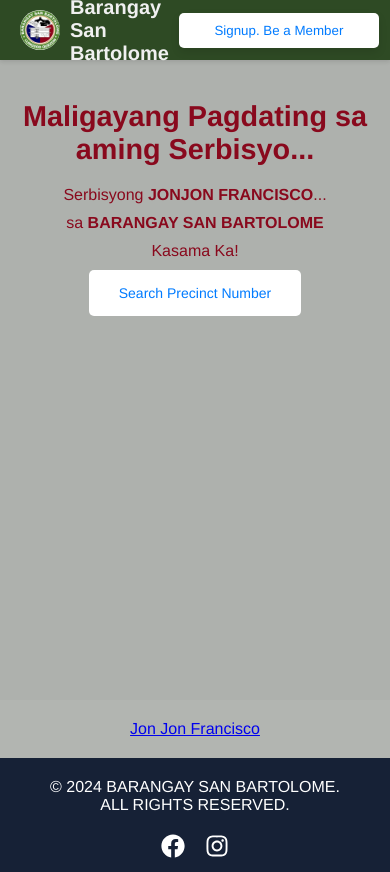
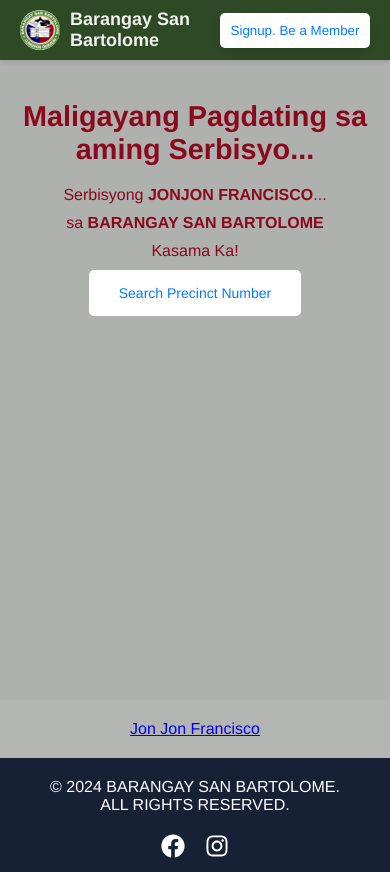
Before and after one commit to jmaesua/react-precinct-number-search, a React (Vite) app: page / in a window 390 px wide. Built offline with nearby package versions, Linux system fonts and the light colour scheme.

Commit message:
Update landingpage css styling

```diff
--- a/src/components/LandingPage.css
+++ b/src/components/LandingPage.css
@@ -45,7 +45,7 @@
 
   .auth-buttons button {
     margin-left: 10px;
-    padding: 10px 20px;
+    padding: 10px 10px;
     background-color: white;
     color: #007bff;
     border: none;
@@ -66,7 +66,7 @@
     background-color: #fff;
     color: #007bff;
     padding: 10px;
-    width: 200px;
+    width: 150px;
     box-shadow: 0 4px 8px rgba(0, 0, 0, 0.1);
     border-radius: 5px;
     z-index: 1000;
@@ -188,7 +188,7 @@
   }
 
   .navbar .logo h2 {
-    font-size: 20px;
+    font-size: 18px;
   }
 
   /* .auth-buttons .nav-link {
```
